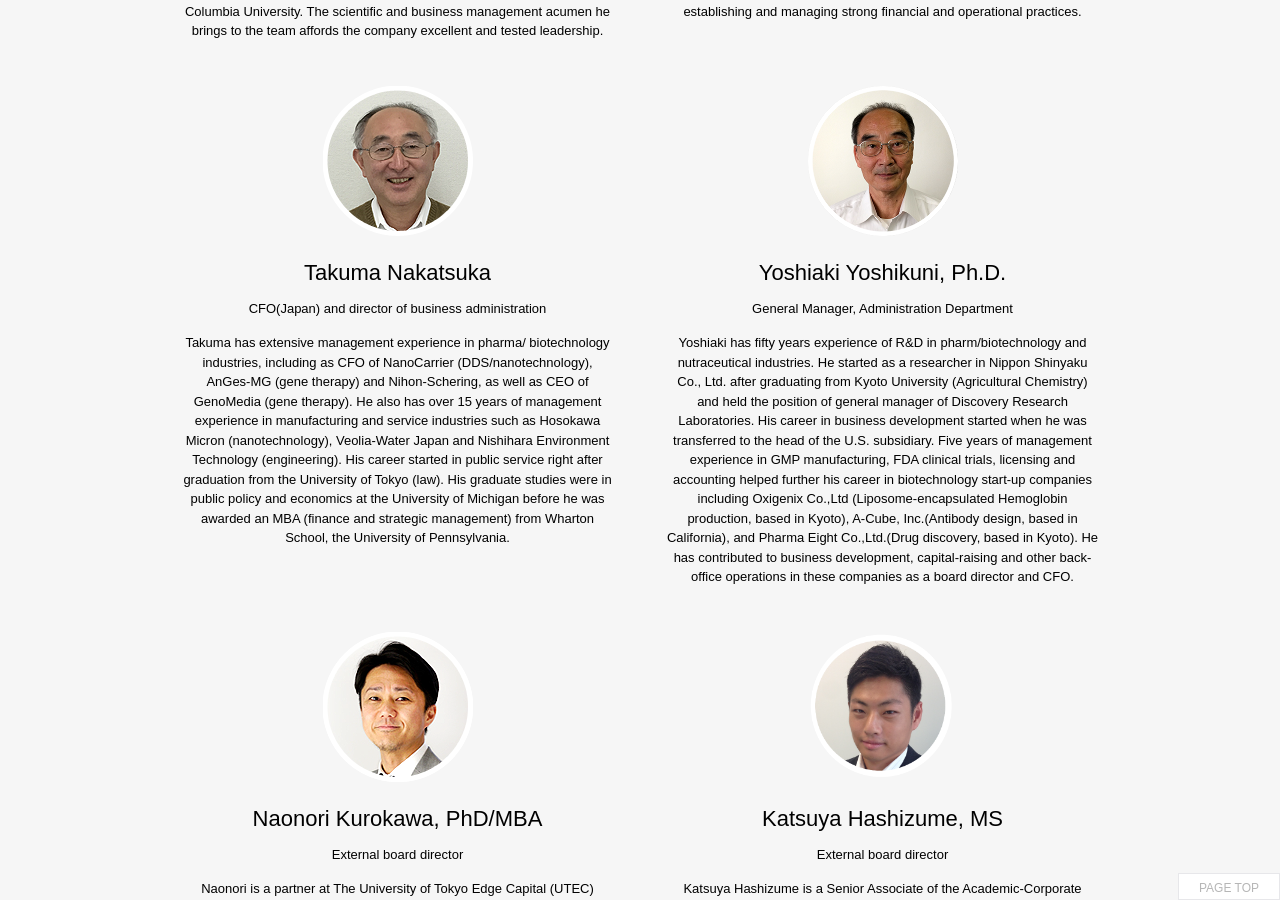
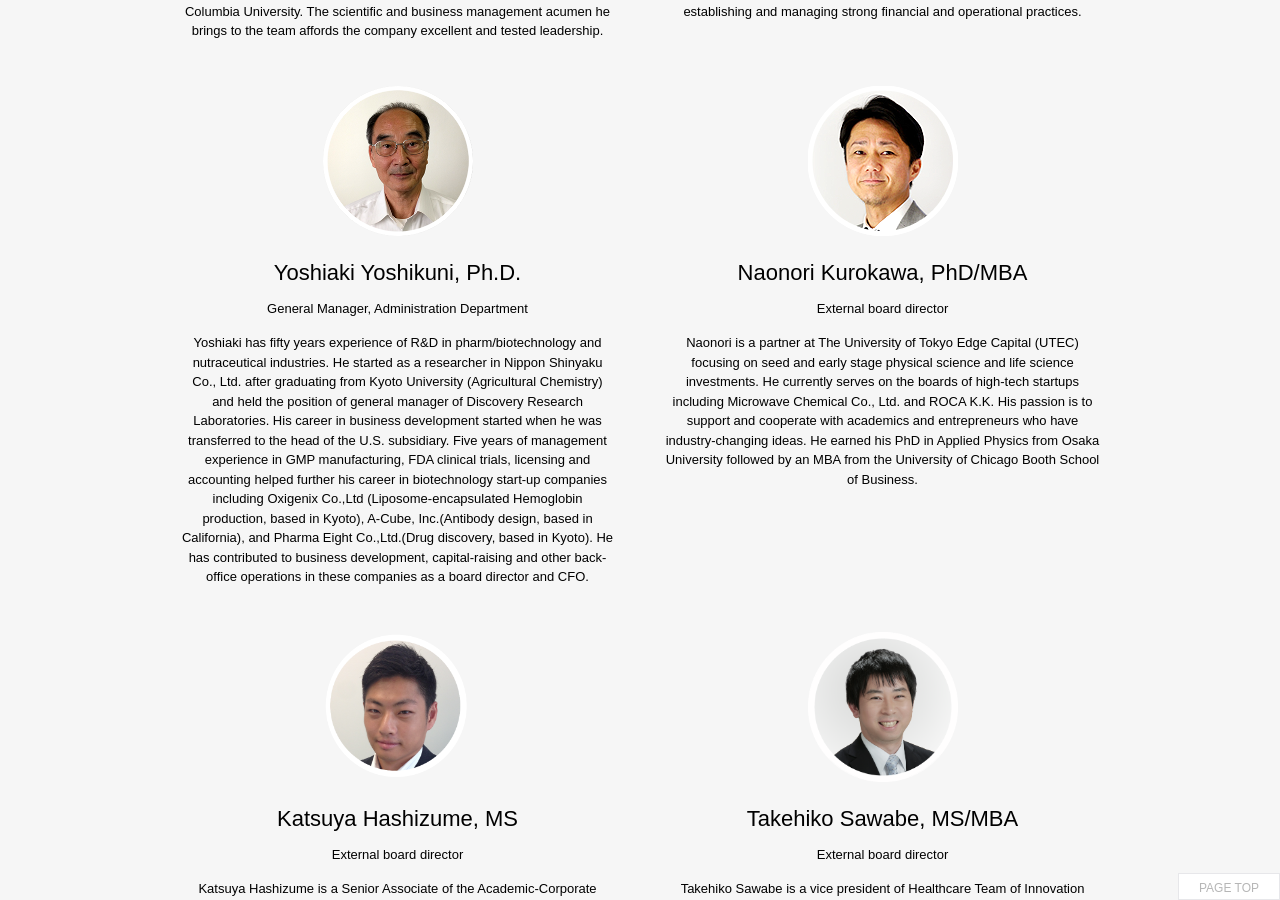
Before and after one commit to toshi33/qbcode.github.io, a Jekyll site: the page built from _about/team.html, in a window 1280 px wide and 900 px high, scrolled down 1256 px. Built offline with Jekyll 4.4.1, drawn with Linux system fonts in a browser that asks for light colours; nearby versions of some CDN libraries; some web fonts are replaced.

Commit message:
Update executives.yml

```diff
--- a/_data/team/executives.yml
+++ b/_data/team/executives.yml
@@ -24,18 +24,6 @@ members:
               Chris has more than thirty years of experience in the biotechnology and software industries. He has been the founding CFO for several companies in these areas, and also has experience as COO at two biotechnology companies, most notably at Perlegen Sciences, a genetic analysis and diagnostic testing company based in California. He is a CPA (PricewaterhouseCoopers) and a Chartered Accountant (Deloitte), and brings to Quantum Biosystems his extensive international experience in establishing and managing strong financial and operational practices.
     about-jp: >
               様々な企業において、ビジネスの創出・成長を財政面から牽引。 遺伝子の解析を行う Perlegen Sciences を始め、いくつものソフトウェアやバイオテクノロジーの 企業において、CFO や COO を歴任。Price Waterhouse and Coopers にて、CPA、Deloitte にて Chartered Accountant として働き、グローバルな環境において、IPO や 資金調達、財政計画、企業の 成長に豊富な経験を持つ。
-
-
-  - name-en: Takuma Nakatsuka
-    name-jp: 中塚琢磨
-    title-en: CFO(Japan) and director of business administration
-    title-jp: CFO(Japan) 兼 管理部長
-    image: /assets/img/team/team_nakatsuka.png
-    about-en: >
-              Takuma has extensive management experience in pharma/ biotechnology industries, including as CFO of NanoCarrier (DDS/nanotechnology), AnGes-MG (gene therapy) and Nihon-Schering, as well as CEO of GenoMedia (gene therapy). He also has over 15 years of management experience in manufacturing and service industries such as Hosokawa Micron (nanotechnology), Veolia-Water Japan and Nishihara Environment Technology (engineering). His career started in public service right after graduation from the University of Tokyo (law). His graduate studies were in public policy and economics at the University of Michigan before he was awarded an MBA (finance and strategic management) from Wharton School, the University of Pennsylvania.
-
-    about-jp: >
-              ナノキャリア（株）、アンジェスＭＧ（株）、（株）日本シェーリングでＣＦＯや常務取締役を、また、ジェノミデイア（株）で代表取締役社長を勤めるなど、医薬・バイオ分野で幅広い経営の経験を積んできている。これ以外にもホソカワミクロン（株）、（株）ヴェオリアウオーター・ジャパン、西原環境テクノジー（株）などで企業経営に携わっており、製造業及びサービス業を通して15年を超える企業経営の経験を有している。 東京大学法学部卒（国家公務員）。米国ミシガン大学修士（公共政策、経済学）、ペンシルバニア大学ウオートンスクール経営学修士（企業戦略及び財務）。
 
 
   - name-en: Yoshiaki Yoshikuni, Ph.D.
```
